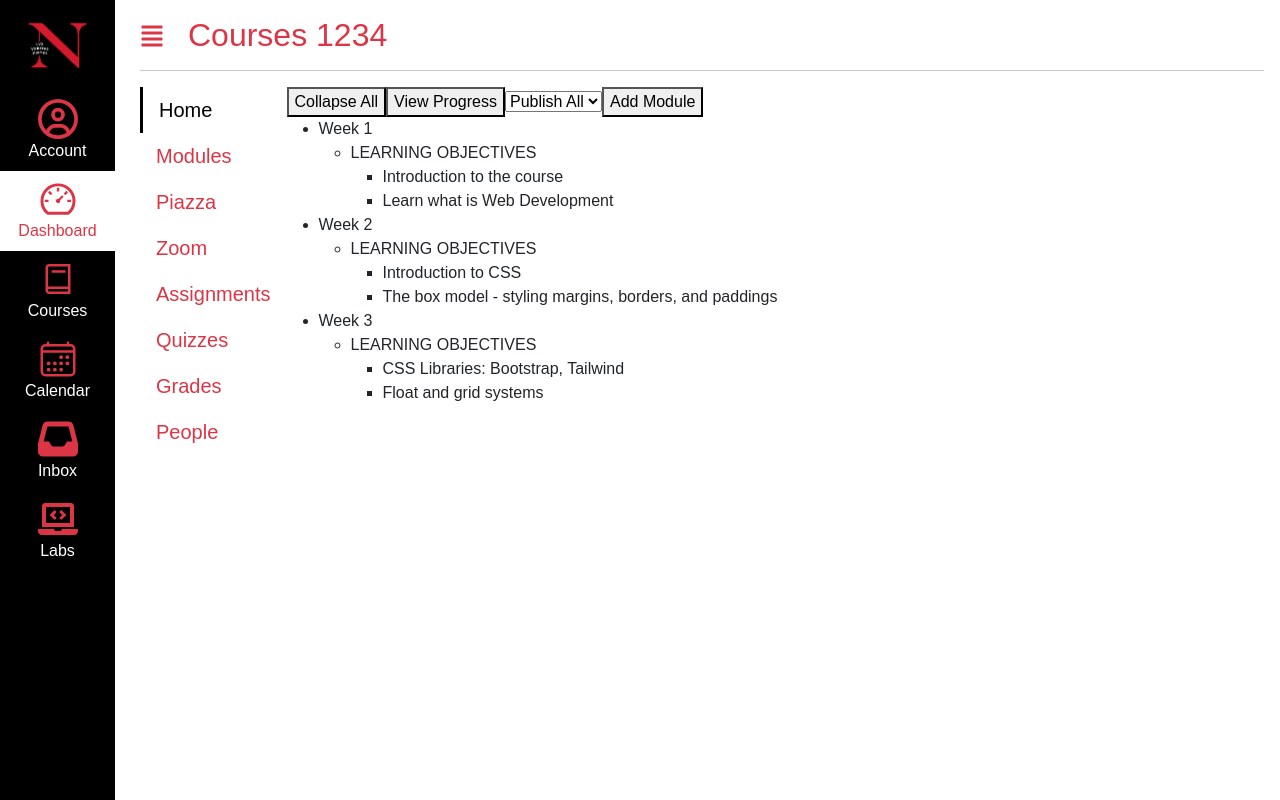
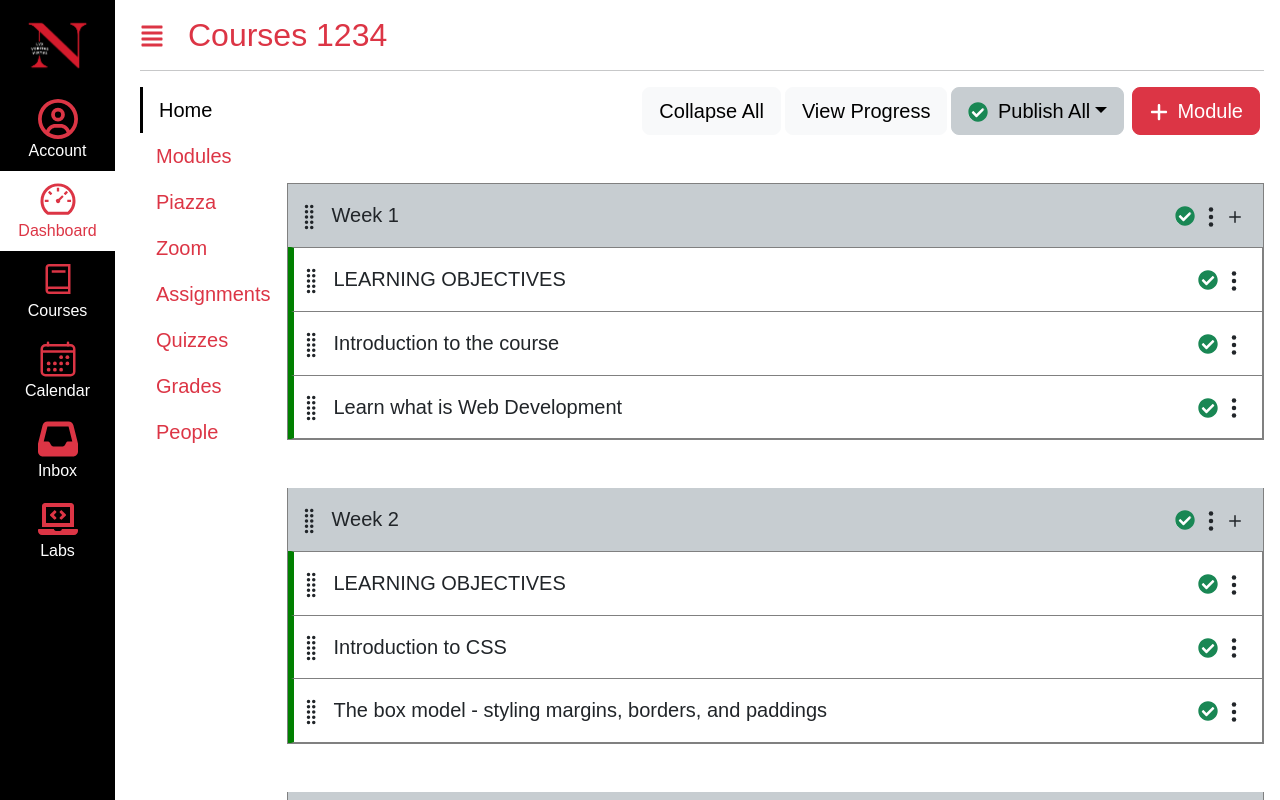
Before and after one commit to JerryYanTY/kambaz-next-js, a Next.js app: page /Courses/1234/Modules in a window 1280 px wide. Shown: the top 800 px of the page. Built offline with nearby package versions, Linux system fonts and the light colour scheme.

Commit message:
Styled Module

```diff
--- /dev/null
+++ b/app/(Kambaz)/Courses/[cid]/Modules/GreenCheckmark.tsx
@@ -0,0 +1,9 @@
+import { FaCheckCircle, FaCircle } from "react-icons/fa";
+export default function GreenCheckmark() {
+    return (
+        <span className="me-1 position-relative">
+      <FaCheckCircle style={{ top: "2px" }} className="text-success me-1 position-absolute fs-5" />
+      <FaCircle className="text-white me-1 fs-6" />
+    </span>
+    );
+}
--- /dev/null
+++ b/app/(Kambaz)/Courses/[cid]/Modules/LessonControlButtons.tsx
@@ -0,0 +1,8 @@
+import { IoEllipsisVertical } from "react-icons/io5";
+import GreenCheckmark from "./GreenCheckmark";
+export default function LessonControlButtons() {
+  return (
+    <div className="float-end">
+      <GreenCheckmark />
+      <IoEllipsisVertical className="fs-4" />
+    </div> );}
--- /dev/null
+++ b/app/(Kambaz)/Courses/[cid]/Modules/ModuleControlButtons.tsx
@@ -0,0 +1,11 @@
+import { IoEllipsisVertical } from "react-icons/io5";
+import GreenCheckmark from "./GreenCheckmark";
+import { BsPlus } from "react-icons/bs";
+
+export default function ModuleControlButtons() {
+  return (
+    <div className="float-end">
+      <GreenCheckmark />
+      <IoEllipsisVertical className="fs-4" />
+      <BsPlus className="fs-4"/>
+    </div> );}
--- /dev/null
+++ b/app/(Kambaz)/Courses/[cid]/Modules/ModulesControls.tsx
@@ -0,0 +1,41 @@
+import { Button, Dropdown, DropdownItem, DropdownMenu, DropdownToggle } from "react-bootstrap";
+import { FaPlus } from "react-icons/fa6";
+import GreenCheckmark from "./GreenCheckmark";
+export default function ModulesControls() {
+ return (
+   <div id="wd-modules-controls" className="text-nowrap">
+     <Button variant="danger" size="lg" className="me-1 float-end" id="wd-add-module-btn">
+       <FaPlus className="position-relative me-2" style={{ bottom: "1px" }} />
+       Module
+     </Button>
+     <Dropdown className="float-end me-2">
+       <DropdownToggle variant="secondary" size="lg" id="wd-publish-all-btn">
+         <GreenCheckmark /> Publish All
+       </DropdownToggle>
+       <DropdownMenu>
+         <DropdownItem id="wd-publish-all">
+           <GreenCheckmark /> Publish All
+         </DropdownItem>
+         <DropdownItem id="wd-publish-all-modules-and-items">
+           <GreenCheckmark /> Publish all modules and items
+         </DropdownItem>
+         <DropdownItem id="wd-publish-modules-only">
+           <GreenCheckmark /> Publish modules only
+         </DropdownItem>
+        <DropdownItem id="wd-unpublish-all-modules-and-items">
+            <GreenCheckmark />Unpublish all modules and items
+        </DropdownItem>
+        <DropdownItem id="wd-unpublish-modules-only">
+            <GreenCheckmark />Unpublish modules only
+        </DropdownItem>
+
+       </DropdownMenu>
+     </Dropdown>
+     <Button variant="light" size="lg" className="me-1 float-end" id="wd-view-progress">
+      View Progress
+     </Button>
+     <Button variant="light" size="lg" className="me-1 float-end"id="wd-collapse-all">
+      Collapse All
+     </Button>
+   </div>
+);}
--- a/app/(Kambaz)/Courses/[cid]/Modules/page.tsx
+++ b/app/(Kambaz)/Courses/[cid]/Modules/page.tsx
@@ -1,53 +1,91 @@
+import ModulesControls from "./ModulesControls";
+import { ListGroup, ListGroupItem } from "react-bootstrap";
+import LessonControlButtons from "./LessonControlButtons";
+import { BsGripVertical } from "react-icons/bs";
+import ModuleControlButtons from "./ModuleControlButtons";
 export default function Modules() {
   return (
+
+
     <div>
-      <div id="Top buttons">
-        <button>Collapse All</button>
-        <button>View Progress</button>
-        <select id="Action-select">
-          <option value="Publish">Publish All</option>
-          <option value="Unpublish">Unpublish</option>
-        </select>
-        <button>Add Module</button>
-      </div>
+
+      <ModulesControls />
+      <br /> <br /><br /><br />
       {/* Implement Collapse All button, View Progress button, etc. */}
-      <ul id="wd-modules">
-        <li className="wd-module">
-          <div className="wd-title">Week 1</div>
-          <ul className="wd-lessons">
-            <li className="wd-lesson">
-              <span className="wd-title">LEARNING OBJECTIVES</span>
-              <ul className="wd-content">
-                <li className="wd-content-item">Introduction to the course</li>
-                <li className="wd-content-item">Learn what is Web Development</li>
-              </ul>
-            </li>
-          </ul>
-        </li>
-        <li className="wd-module">
-          <div className="wd-title">Week 2</div>
-          <ul className="wd-lessons">
-            <li className="wd-lesson">
-              <span className="wd-title">LEARNING OBJECTIVES</span>
-              <ul className="wd-content">
-                <li className="wd-content-item">Introduction to CSS</li>
-                <li className="wd-content-item">The box model - styling margins, borders, and paddings</li>
-              </ul>
-            </li>
-          </ul>
-        </li>
-        <li className="wd-module">
-          <div className="wd-title">Week 3</div>
-          <ul className="wd-lessons">
-            <li className="wd-lesson">
-              <span className="wd-title">LEARNING OBJECTIVES</span>
-              <ul className="wd-content">
-                <li className="wd-content-item">CSS Libraries: Bootstrap, Tailwind</li>
-                <li className="wd-content-item">Float and grid systems</li>
-              </ul>
-            </li>
-          </ul>
-        </li>
-      </ul>
-    </div>
-);}
+      <ListGroup id="wd-modules" className="rounded-0">
+        <ListGroupItem className="wd-module p-0 mb-5 fs-5 border-gray">
+          <div className="wd-title p-3 ps-2 bg-secondary">
+            <BsGripVertical className="me-2 fs-3"/>
+            Week 1
+            <ModuleControlButtons/>
+            </div>
+          <ListGroup className="wd-lesson rounded-0">
+            <ListGroupItem className="wd-lesson p-3 ps-1">
+              <BsGripVertical className="me-2 fs-3"/>
+              LEARNING OBJECTIVES
+              <LessonControlButtons/>
+            </ListGroupItem>
+            <ListGroupItem className="wd-lesson p-3 ps-1">
+            <BsGripVertical className="me-2 fs-3"/>
+              Introduction to the course
+              <LessonControlButtons/>
+              </ListGroupItem>
+            <ListGroupItem className="wd-lesson p-3 ps-1">
+            <BsGripVertical className="me-2 fs-3"/>
+            Learn what is Web Development
+            <LessonControlButtons/>
+            </ListGroupItem>
+          </ListGroup>
+        </ListGroupItem>
+        <ListGroupItem className="wd-module p-0 mb-5 fs-5 border-gray">
+          <div className="wd-title p-3 ps-2 bg-secondary">
+          <BsGripVertical className="me-2 fs-3"/>
+            Week 2
+            <ModuleControlButtons/>
+            </div>
+          <ListGroup className="wd-lesson rounded-0">
+            <ListGroupItem className="wd-lesson p-3 ps-1">
+            <BsGripVertical className="me-2 fs-3"/>
+              LEARNING OBJECTIVES
+              <LessonControlButtons/>
+            </ListGroupItem>
+            <ListGroupItem className="wd-lesson p-3 ps-1">
+            <BsGripVertical className="me-2 fs-3"/>
+              Introduction to CSS
+              <LessonControlButtons/>
+              </ListGroupItem>
+            <ListGroupItem className="wd-lesson p-3 ps-1">
+            <BsGripVertical className="me-2 fs-3"/>
+              The box model - styling margins, borders, and paddings
+              <LessonControlButtons/>
+              </ListGroupItem>
+          </ListGroup>
+        </ListGroupItem>
+        <ListGroupItem className="wd-module p-0 mb-5 fs-5 border-gray">
+          <div className="wd-title p-3 ps-2 bg-secondary">
+          <BsGripVertical className="me-2 fs-3"/>
+            Week 3
+            <LessonControlButtons/>
+            </div>
+          <ListGroup className="wd-lesson rounded-0">
+            <ListGroupItem className="wd-lesson p-3 ps-1">
+            <BsGripVertical className="me-2 fs-3"/>
+              LEARNING OBJECTIVES
+              <LessonControlButtons/>
+              </ListGroupItem >
+                <ListGroupItem className="wd-lesson p-3 ps-1">
+                <BsGripVertical className="me-2 fs-3"/>
+                  CSS Libraries: Bootstrap, Tailwind
+                  <LessonControlButtons/>
+                  </ListGroupItem>
+                <ListGroupItem className="wd-lesson p-3 ps-1">
+                <BsGripVertical className="me-2 fs-3"/>
+                Float and grid systems
+                <LessonControlButtons/>
+                </ListGroupItem>
+              </ListGroup>
+            </ListGroupItem>
+          </ListGroup>
+        </div >
+  );
+}
--- a/app/(Kambaz)/styles.css
+++ b/app/(Kambaz)/styles.css
@@ -18,25 +18,18 @@
     border-left: 3px solid black !important;
 }
 
-#wd-kambaz-navigation {
-    background-color: black;
-}
-
-#wd-kambaz-navigation .list-group-item {
-    background-color: black;
-    color: white;
-    border: none;
-    text-align: center;
-}
-
-#wd-kambaz-navigation .list-group-item a{
-    color: white;
-    text-decoration: none;
-}
-
-
-#wd-kambaz-navigation .list-group-item.active,
-#wd-kambaz-navigation .list-group-item.active a {
-    background-color: white;
-    color: red;
-}
+.btn-secondary {
+    --bs-btn-color: #000 !important;
+    --bs-btn-bg: #c7cdd1 !important;
+    --bs-btn-border-color: #c7cdd1 !important;
+    --bs-btn-hover-color: #fff !important;
+  }
+  .bg-secondary {
+    --bs-secondary-rgb: 199, 205, 209;
+  }
+  .list-group-item {
+    --bs-list-group-border-color: gray;
+  }
+  .wd-lesson {
+    border-left: 3px solid green !important;
+  }
```
